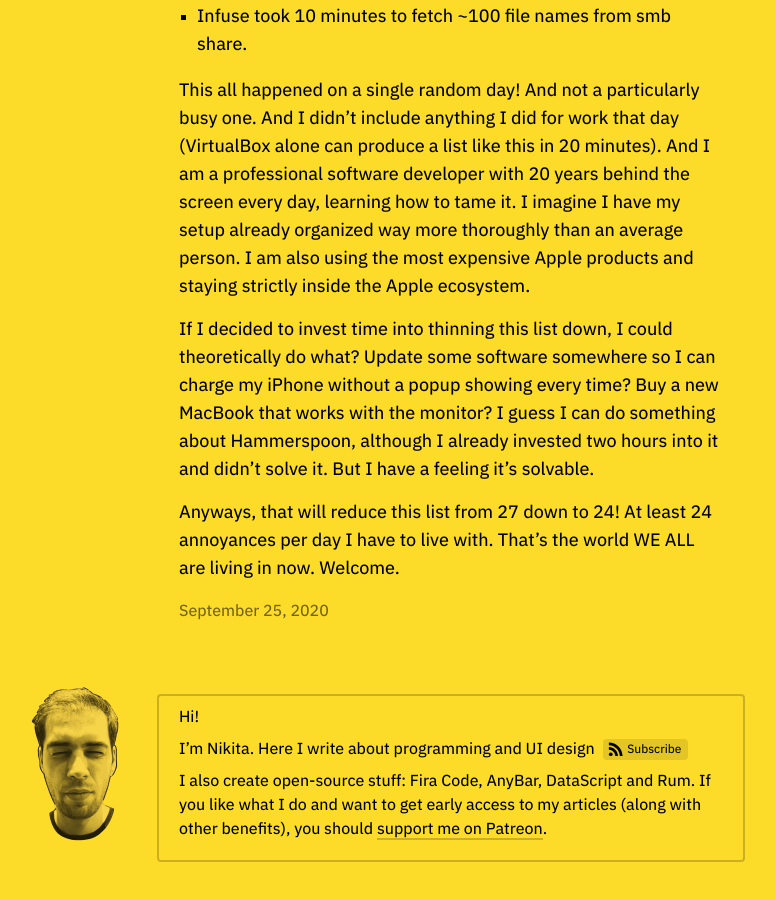
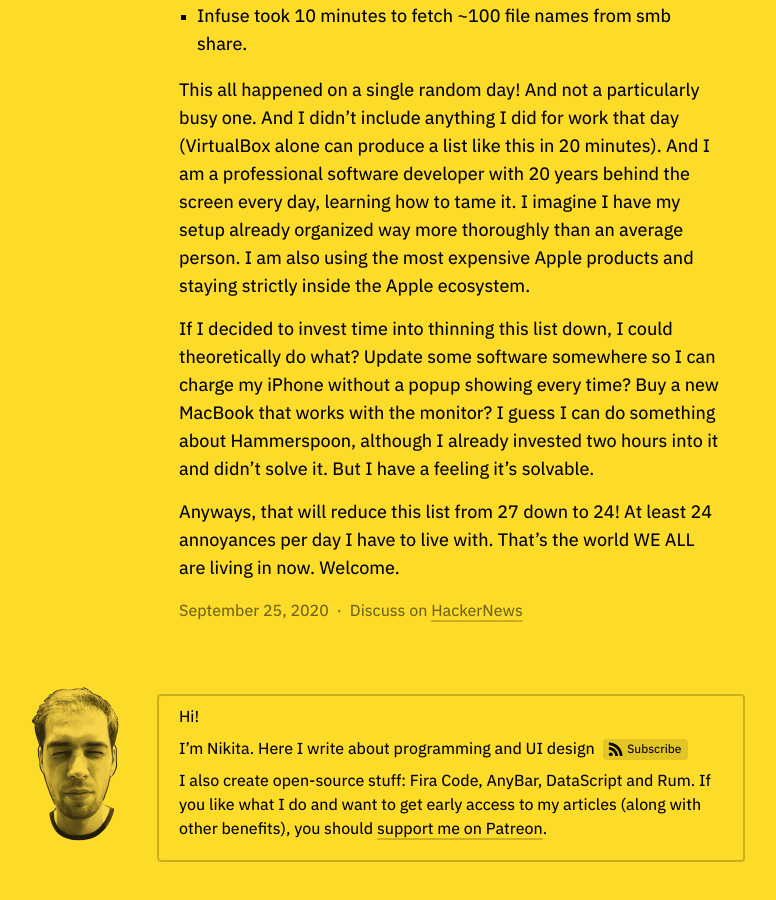
Before and after one commit to tonsky/tonsky.github.io, a Jekyll site: the page built from _posts/2020-09-25-tech-sucks.md, in a window 1280 px wide and 900 px high, scrolled down 3433 px. Shown: the whole window, without its empty margins (190-966 px from the left). Built offline with Jekyll 4.4.1, drawn with Linux system fonts in a browser that asks for light colours; some of the changed lines change nothing that is shown.

Commit message:
HN link to tech sucks

```diff
--- a/_posts/2020-09-25-tech-sucks.md
+++ b/_posts/2020-09-25-tech-sucks.md
@@ -3,6 +3,7 @@
 title: "People expect technology to suck because it actually sucks"
 category: blog
 summary: "I get at least 27 tech annoyances on a single day"
+hackernews_id: 24589145
 ---
 
 Jay Sitter in his article [People expect technology to suck](https://www.kilobitspersecond.com/2020/09/22/people-expect-technology-to-suck/) writes about people who keep using tech despite heavy annoyances like very dim screen or constant popups and not doing anything about it. He concludes:
```
